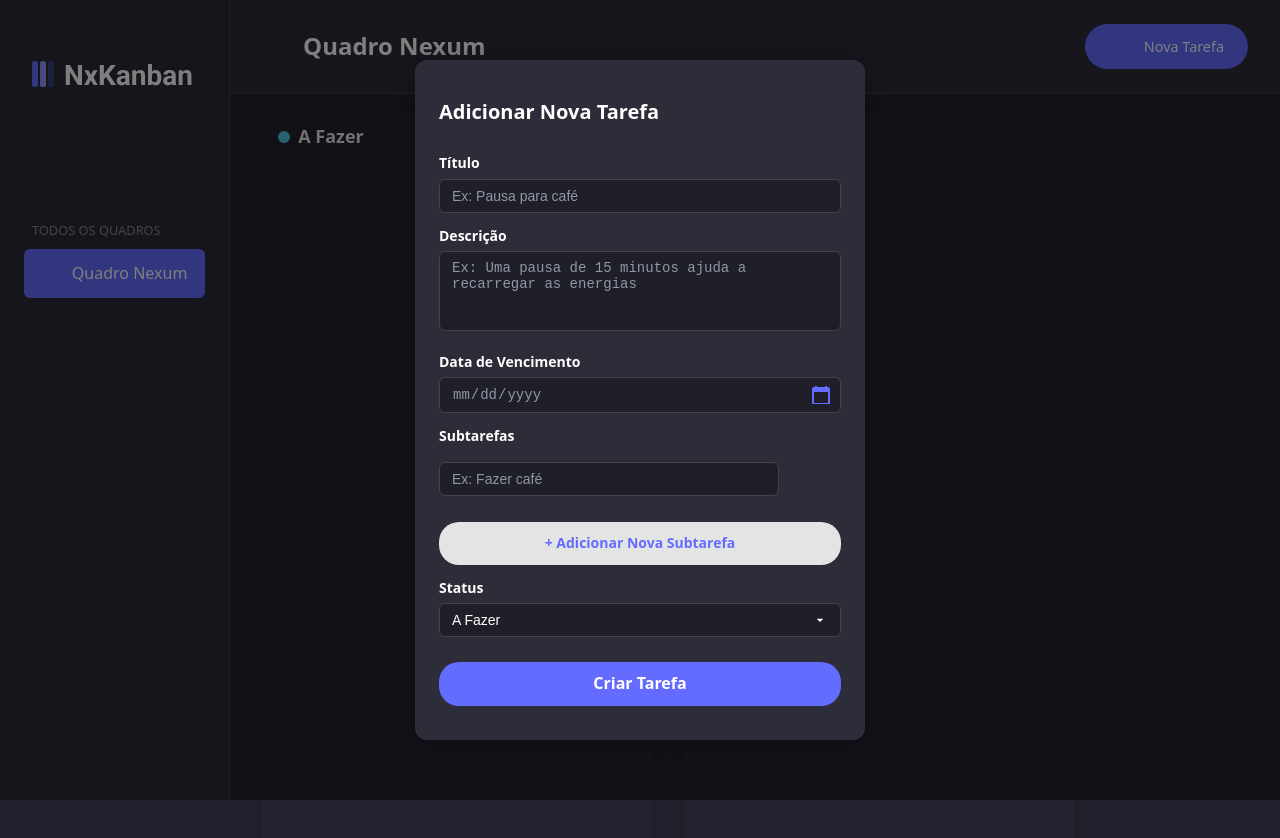
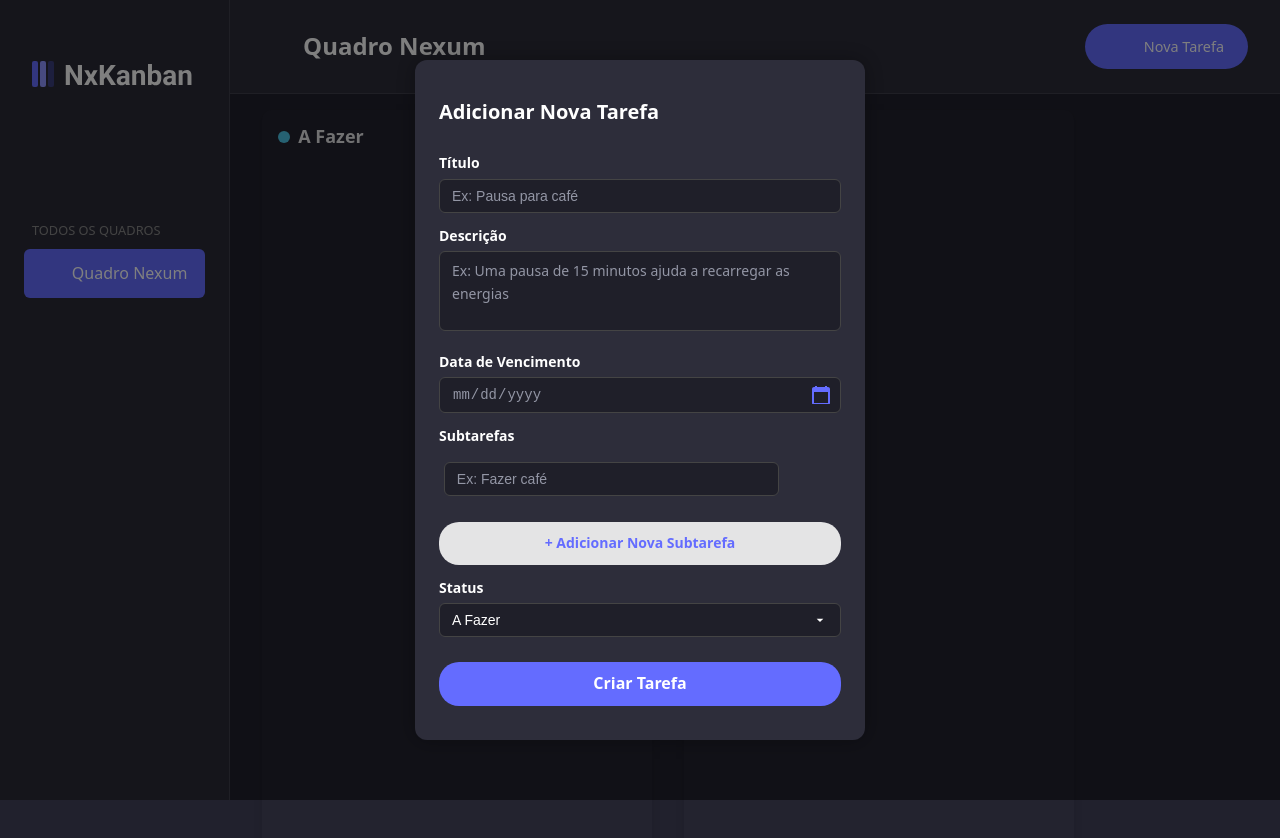
Before and after one commit to giovanasanchs/kanban-task-board-frontend, a Vue app: page / in a window 1280 px wide. Both pictures are taken after a click on the button "Nova Tarefa". Shown: the top 838 px of the page. Built offline with nearby package versions, Linux system fonts and the light colour scheme; no server answers; some icons are missing.

Commit message:
:lipstick: feat: ajuste visual nas subtarefas do modal de nova tarefa

```diff
--- a/src/components/NewTaskModal.vue
+++ b/src/components/NewTaskModal.vue
@@ -41,7 +41,7 @@
             v-model="sub.texto"
             type="text"
             placeholder="Ex: Fazer café"
-            class="modal-input"
+            class="modal-input input-subtask"
           />
           <button @click="removerSubtarefa(index)" class="remover-btn">
             <PhX :size="20" weight="bold" />
@@ -163,6 +163,10 @@ select.modal-input {
   padding-right: 32px;
 }
 
+.input-subtask{
+  margin-left: 0.3rem;
+}
+
 .modal-input,
 .modal-textarea,
 select {
@@ -179,6 +183,8 @@ select {
   resize: none;
   height: 80px;
   max-height: 80px;
+  font-family: 'Plus Jakarta Sans', system-ui, Avenir, Helvetica, Arial, sans-serif;
+  line-height: 1.6;
 }
 
 .modal-input::placeholder,
@@ -188,8 +194,8 @@ select {
 }
 
 .modal-input[type="date"] {
-  color-scheme: dark; /* Isso ajusta o fundo e ícones em alguns navegadores */
-  color: var(--color-card-text); /* Cor do texto */
+  color-scheme: dark;
+  color: var(--color-card-text);
   padding-right: 10px;
   position: relative;
 }
```
